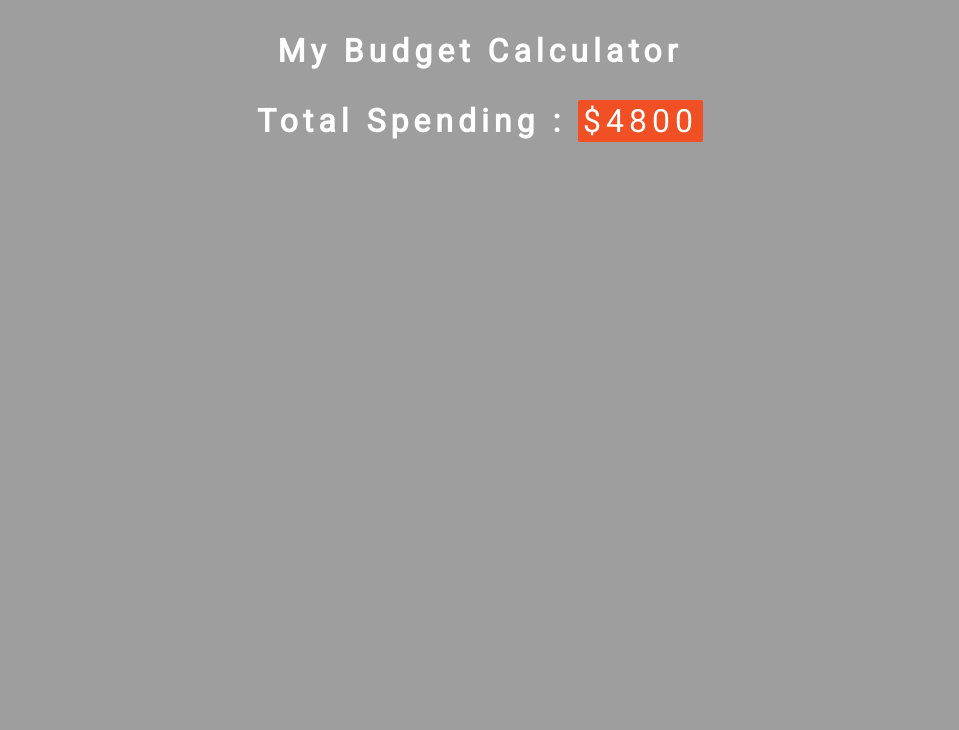
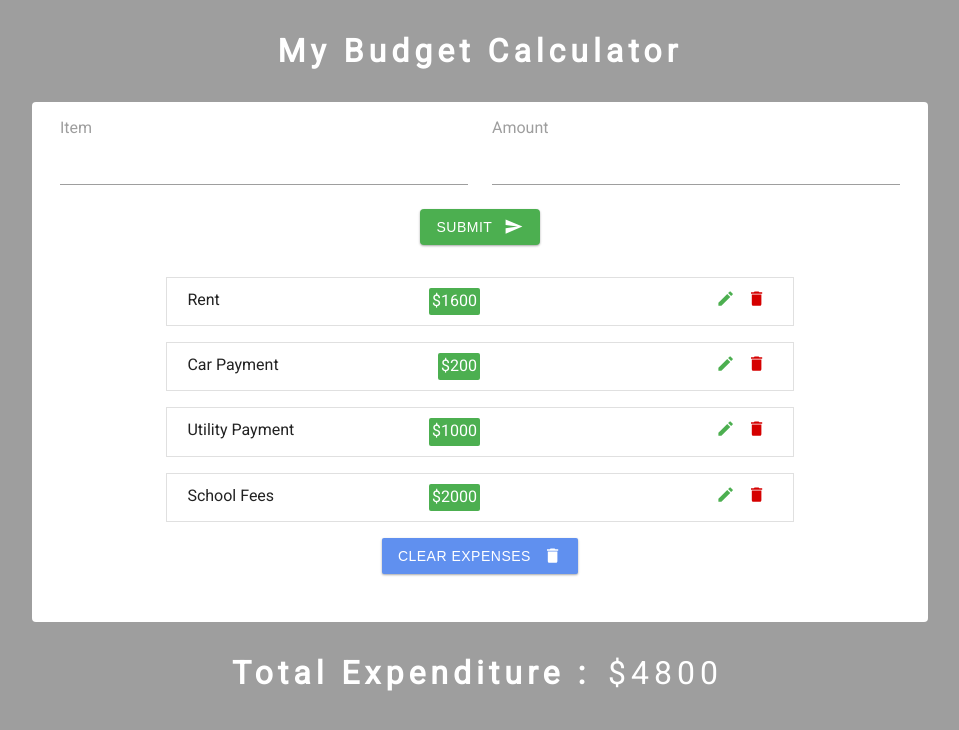
Before and after one commit to Pumpkin-cod/Budget-Calculator, a React (Vite) app: page / in a window 1280 px wide. Shown: the top 730 px of the page, without its empty margins (160-1119 px from the left). Built offline with nearby package versions, Linux system fonts and the light colour scheme.

Commit message:
input field added

```diff
--- a/src/App.css
+++ b/src/App.css
@@ -6,6 +6,7 @@
   --mainGrey: #9e9e9e;
   --mainRed: #d50000;
   --mainGreen: #4caf50;
+  --mainBlue: #6090ef;
 }
 * {
   margin: 0;
@@ -28,8 +29,8 @@ h1 {
   max-width: 1280px;
   width: 90%;
   background: var(--mainWhite);
-  padding-bottom: 2rem;
-  border-radius: 2px;
+  padding-bottom: 3rem;
+  border-radius: 4px;
 }
 .form-center {
   display: flex;
@@ -61,7 +62,7 @@ label {
 .btn {
   text-decoration: none;
   color: var(--mainWhite);
-  background-color: var(--primaryColor);
+  background-color: var(--mainBlue);
   text-align: center;
   letter-spacing: 0.5px;
   font-size: 14px;
@@ -87,6 +88,40 @@ label {
   margin-left: 0.75rem;
   font-size: 1.2rem;
 }
+
+.btn1 {
+  text-decoration: none;
+  color: var(--mainWhite);
+  background-color: var(--mainGreen);
+  text-align: center;
+  letter-spacing: 0.5px;
+  font-size: 14px;
+  outline: 0;
+  border: none;
+  border-radius: 4px;
+  display: block;
+  height: 36px;
+  line-height: 36px;
+  padding: 0 16px;
+  text-transform: uppercase;
+  margin: 0 auto;
+  cursor: pointer;
+  box-shadow: 0 1px 3px rgba(0, 0, 0, 0.12), 0 1px 2px rgba(0, 0, 0, 0.24);
+  transition: all 0.3s cubic-bezier(0.25, 0.8, 0.25, 1);
+  display: flex;
+  align-items: center;
+}
+
+.btn1:hover {
+  box-shadow: 0 14px 28px rgba(0, 0, 0, 0.25), 0 10px 10px rgba(0, 0, 0, 0.22);
+}
+
+.btn1-icon {
+  margin-left: 0.75rem;
+  font-size: 1.2rem;
+}
+
+
 .list {
   margin: 2rem 0.75rem 0 0.75rem;
   list-style-type: none;
@@ -120,7 +155,7 @@ label {
   font-weight: 300;
   font-size: 1rem;
   color: var(--mainWhite);
-  background-color: var(--primaryColor);
+  background-color: var(--mainGreen);
   border-radius: 2px;
   padding: 1px 3px;
 }
@@ -141,7 +176,7 @@ label {
 .total {
   font-weight: 300;
   color: var(--mainWhite);
-  background-color: var(--primaryColor);
+  /* background-color: var(--primaryColor); */
   border-radius: 2px;
   padding: 2px 5px;
 }
--- a/src/App.jsx
+++ b/src/App.jsx
@@ -15,21 +15,21 @@ const initialExpenses =[
 // console.log(initialExpenses)
 export default function App() {
 // console.log(useState());
-const [expense, setExpense] = React.useState(initialExpenses);
-// console.log(expense)
+const [expenses, setExpense] = React.useState(initialExpenses);
+// console.log(expenses)
   return(
     <div>
       <Alert />
       <h1>My Budget Calculator</h1>
 
-      <main>
+      <main className='App'>
       <ExpenseForm />
-      <ExpenseList  expenses = {expense}/>
+      <ExpenseList  expenses = {expenses}/>
       </main>
          <h1>
-          Total Spending : {" "}
+          Total Expenditure : {" "}
           <span className='total'>
-            ${""}{expense.reduce((total,current) => {
+            ${""}{expenses.reduce((total,current) => {
               return (total += current.amount);
             },0)}
           </span>
--- a/src/components/ExpenseForm.jsx
+++ b/src/components/ExpenseForm.jsx
@@ -1,11 +1,49 @@
 import React from 'react'
+import {MdSend} from 'react-icons/md'
+const ExpenseForm = ({
+  charge,
+  amount,
+  handleCharge,
+  handleAmount,
+  handleSubmit,
+  edit
+}) => {
+  return (
+    <form onSubmit={handleSubmit}>
+      <div className="form-center">
+        <div className="form-group">
+          <label htmlFor="expense">Item</label>
+          <input
+            type="text"
+            className="form-control"
+            id="charge"
+            name="charge"
+            placeholder=" "
+            value={charge}
+            onChange={handleCharge}
+          />
+        </div>
+        <div className="form-group">
+          <label htmlFor="amount">Amount</label>
+          <input
+            type="number"
+            className="form-control"
+            id="amount"
+            name="amount"
+            placeholder=""
+            value={amount}
+            onChange={handleAmount}
+          />
+        </div>
+      </div>
+      <button type="submit" className="btn1">
+        {edit ? "edit" : "submit"}
+        {/* submit  */}
+        <MdSend className="btn1-icon" />
+      </button>
+    </form>
+  );
+};
 
-const ExpenseForm = () => {
-  return (
-    <div>
-
-    </div>
-  )
-}
 
 export default ExpenseForm
--- a/src/components/ExpenseItem.jsx
+++ b/src/components/ExpenseItem.jsx
@@ -1,10 +1,23 @@
-import React from 'react'
+import React from 'react';
+import {MdEdit, MdDelete} from 'react-icons/md';
 
-const ExpenseItem = () => {
+const ExpenseItem = ({expense}) => {
+  const {id, charge, amount} = expense;
   return (
-    <div>
-
-    </div>
+    <li className='item'>
+      <div className='info'>
+    <span className='expense'>{charge}</span>
+    <span className='amount'>${amount}</span>
+      </div>
+      <div>
+        <button className='edit-btn' aria-label='edit button'>
+          <MdEdit />
+        </button>
+        <button className='clear-btn' aria-label='delete button'>
+          <MdDelete />
+        </button>
+      </div>
+    </li>
   )
 }
 
--- a/src/components/ExpenseList.jsx
+++ b/src/components/ExpenseList.jsx
@@ -1,10 +1,20 @@
 import React from 'react';
 import ExpenseItem from './ExpenseItem';
+import {MdDelete} from 'react-icons/md'
 
-const ExpenseList = () => {
+const ExpenseList = ({expenses}) => {
   return (
     <div>
-      <ExpenseItem />
+      <ul className='list'>
+{expenses.map(expense => {
+  return <ExpenseItem key ={expense.id} expense={expense} />
+})}
+      </ul>
+      {expenses.length > 0 &&(
+      <button className='btn'>
+      clear expenses
+      <MdDelete className="btn-icon" />
+      </button>)}
     </div>
   )
 }
```
